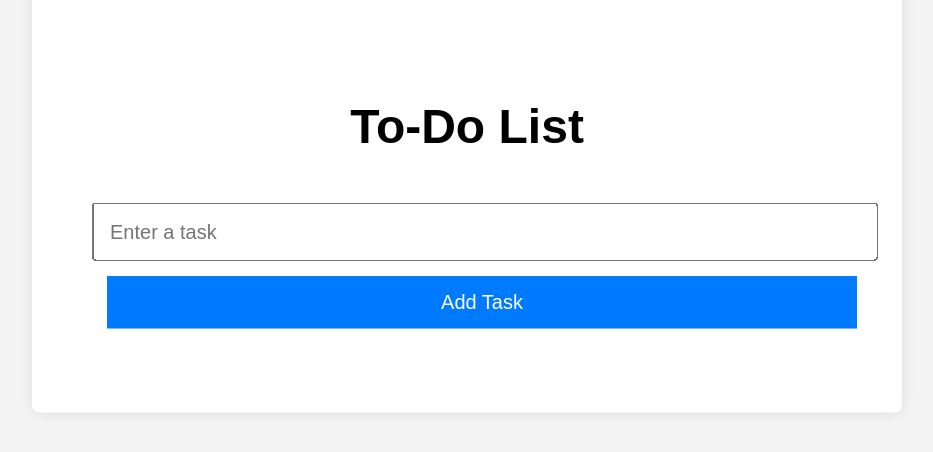
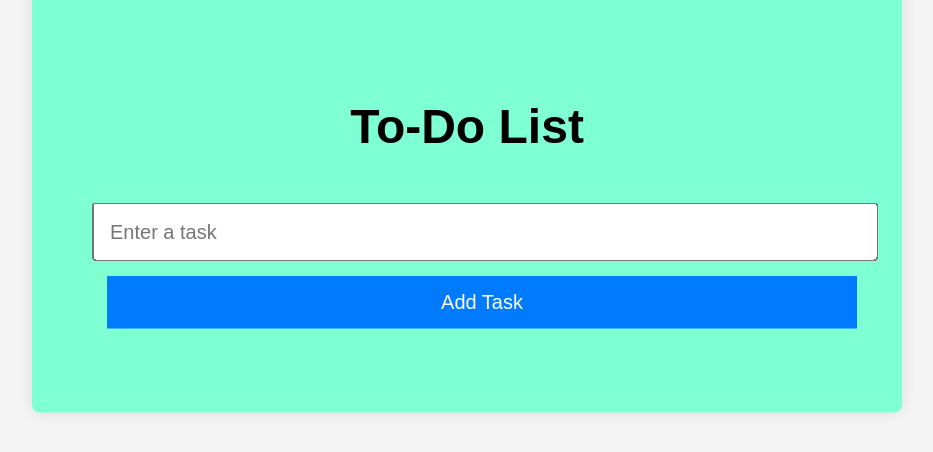
Before and after one commit to mehulnaik16/to-do-list, a plain HTML site: page index.html in a window 1280 px wide. Shown: the whole page, without its empty margins (173-1106 px from the left). Drawn offline with Linux system fonts and the light colour scheme.

Commit message:
Update index.css

```diff
--- a/index.css
+++ b/index.css
@@ -9,7 +9,7 @@ body {
     max-width: 500px;
     margin: 0 auto;
     padding: 40px;
-    background-color: #fff;
+    background-color: aquamarine;
     border-radius: 5px;
     box-shadow: 0 0 10px rgba(0, 0, 0, 0.1);
     transform: scale(1.5);
```
